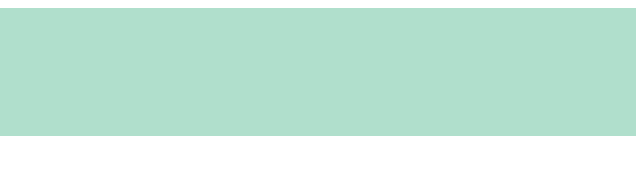
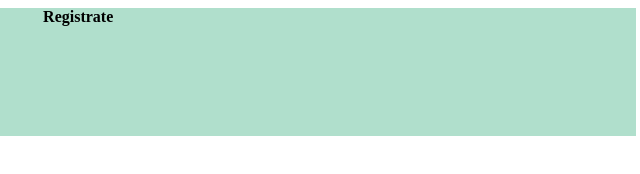
Before and after one commit to AlbertoP18/ProyectoFinal, a plain HTML site: page index.html in a window 1280 px wide. Shown: the full height of the page, 636-1276 px from the left. Drawn offline with Linux system fonts and the light colour scheme.

Commit message:
realizacion de lado del cliente

```diff
--- a/index.html
+++ b/index.html
@@ -20,7 +20,7 @@
                 <a href=""> ¿Quienes somos? </a>
                 <a href=""> Encuentranos </a>
                 <a href="">nuestro portafolios</a>
-
+                <a href="">Registrate</a>
             </div>
 
 
```
